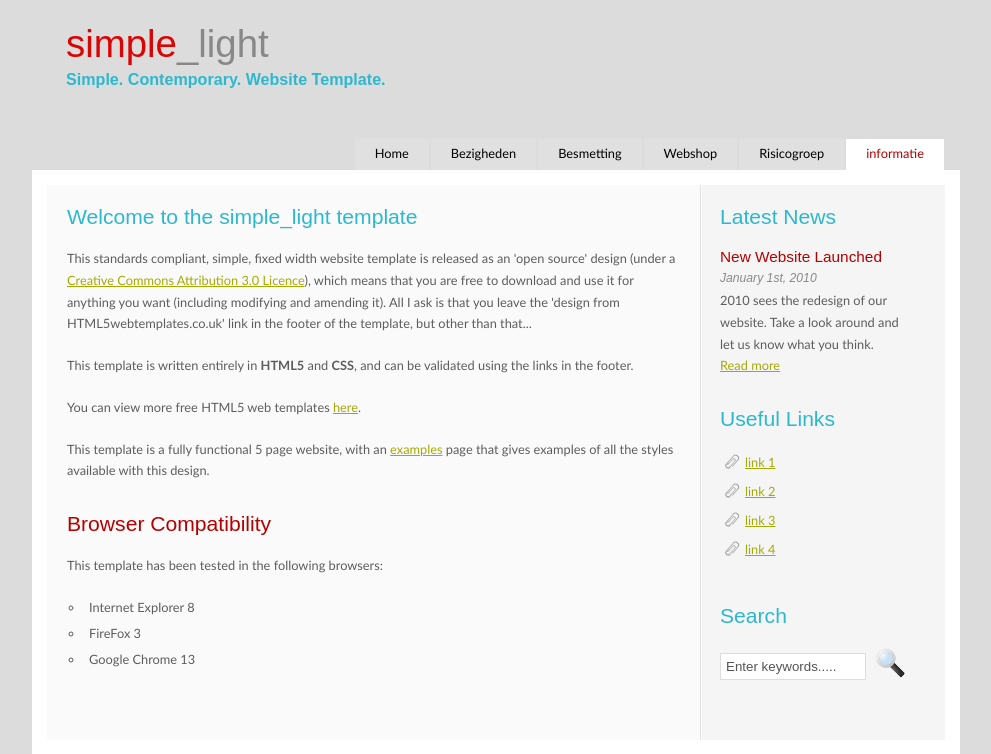
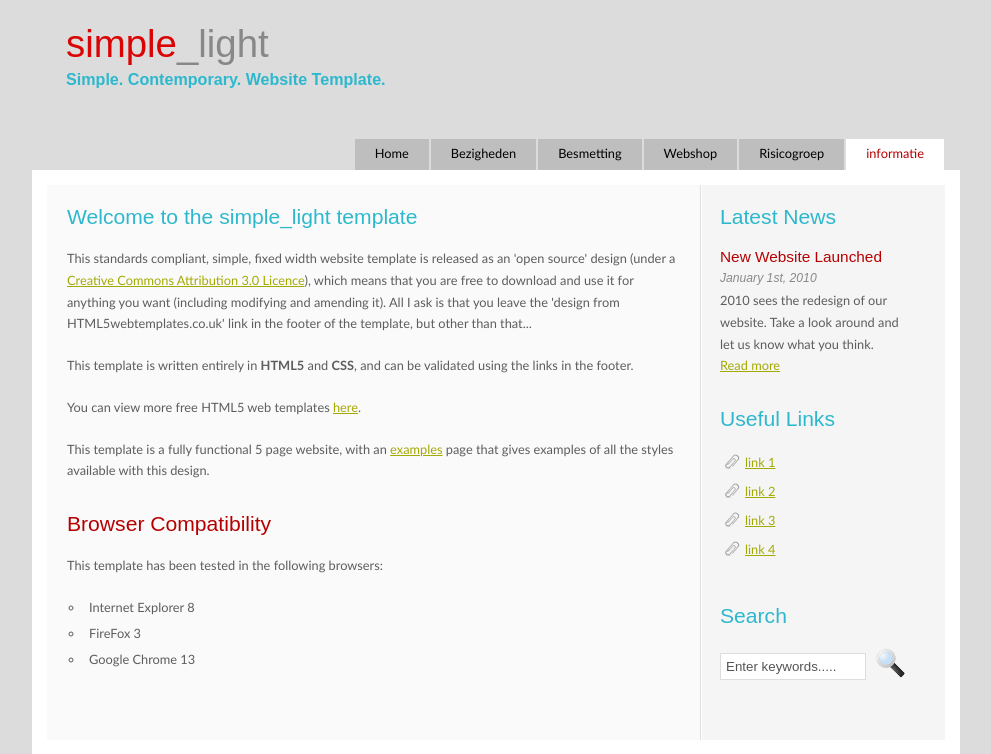
Before and after one commit to Corona-Website-Gijs-Job-Cas-Youri/Corona-Website, a PHP site: page /info.php in a window 1280 px wide. Shown: the top 754 px of the page, without its empty margins (144-1135 px from the left). Run offline with PHP 8.4, Linux system fonts and the light colour scheme.

Commit message:
Tabs kleur gewijzigd

```diff
--- a/Frontend/style/style.css
+++ b/Frontend/style/style.css
@@ -151,7 +151,7 @@ ul#menu li a
   text-align: center;
   color: #000;
   text-decoration: none;
-  background: #E0E0E0;}
+  background: rgb(190, 190, 190);}
 
 ul#menu li.selected a, ul#menu li.selected a:hover
 { background: #FFF;
```
